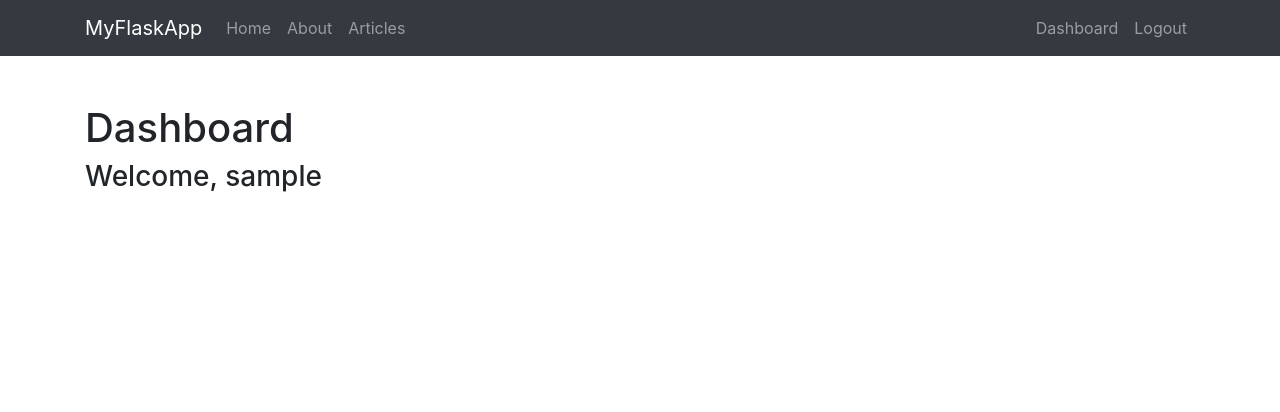
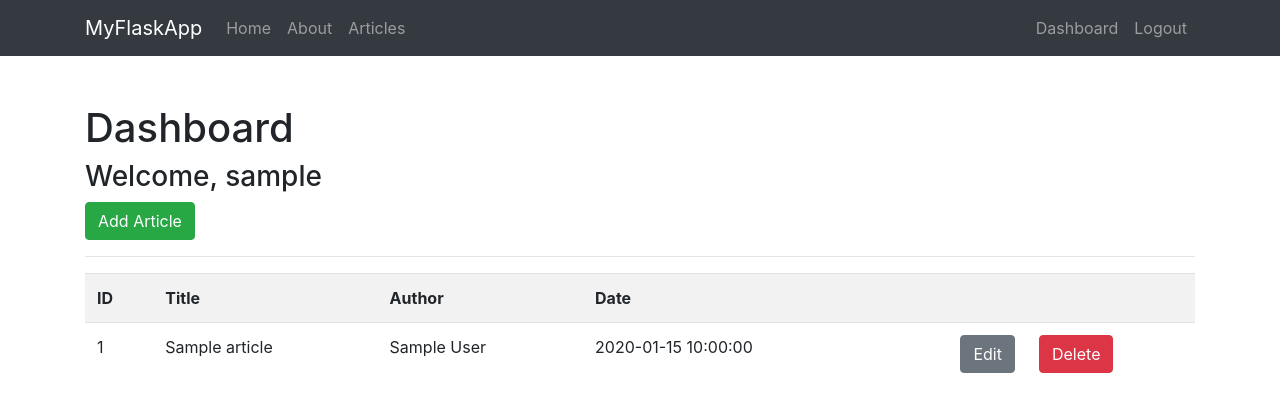
Before and after one commit to ak-py/myFlaskApp, a Flask app: page /dashboard in a window 1280 px wide. Shown: the top 412 px of the page. Run offline with Flask 2, Linux system fonts and the light colour scheme; the visitor is signed in with stand-in values (Sample User, id 1); tables that the repository leaves empty or names only in its code hold one stand-in row (values such as "Sample post"); some libraries are stand-ins or nearby versions.

Commit message:
plugged in mysql articles data instead of dummy

```diff
--- a/app.py
+++ b/app.py
@@ -1,7 +1,7 @@
 from flask import Flask, render_template, flash, redirect, url_for, session, logging, request
-from data import Articles
+# from data import Articles
 from flask_mysqldb import MySQL
-from wtforms import Form, StringField, PasswordField, validators
+from wtforms import Form, StringField, PasswordField, TextAreaField, validators
 from passlib.hash import sha256_crypt
 from mysql_config import mysql_password, mysql_username
 from functools import wraps
@@ -20,7 +20,7 @@ app.config['MYSQL_CURSORCLASS'] = 'DictCursor'
 mysql = MySQL(app)
 
 
-Articles = Articles()
+# Articles = Articles()
 
 # Index
 @app.route('/')
@@ -35,7 +35,23 @@ def about():
 # Articles
 @app.route('/articles')
 def articles():
-    return render_template('articles.html', articles=Articles)
+    # Create Cursor
+    cur = mysql.connection.cursor()
+
+    # Get articles
+    result = cur.execute("SELECT * FROM articles")
+
+    articles = cur.fetchall()
+
+    if result > 0:
+        return render_template('articles.html', articles=articles)
+    else:
+        msg = 'No Articles Found'
+        return render_template('articles.html', msg=msg)
+
+    # Close Connection
+    cur.close()
+
 
 # Article
 @app.route('/article/<string:id>/')
@@ -140,6 +156,7 @@ def is_logged_in(f):
 
 # User Logout
 @app.route('/logout')
+@is_logged_in
 def logout():
     session.clear()
     flash('You are now logged out', 'success')
@@ -149,7 +166,57 @@ def logout():
 @app.route('/dashboard')
 @is_logged_in
 def dashboard():
-    return render_template('dashboard.html')
+    # Create Cursor
+    cur = mysql.connection.cursor()
+
+    # Get articles
+    result = cur.execute("SELECT * FROM articles")
+
+    articles = cur.fetchall()
+
+    if result > 0:
+        return render_template('dashboard.html', articles=articles)
+    else:
+        msg = 'No Articles Found'
+        return render_template('dashboard.html', msg=msg)
+
+    # Close Connection
+    cur.close()
+
+
+# Article Form Class
+class ArticleForm(Form):
+    title = StringField('Title', [validators.Length(min=1, max=200)])
+    body = TextAreaField('Body', [validators.Length(min=30)])
+
+# Add Article
+@app.route('/add_article', methods=['GET', 'POST'])
+@is_logged_in
+def add_article():
+    form = ArticleForm(request.form)
+
+    if request.method == 'POST' and form.validate():
+        title = form.title.data
+        body = form.body.data
+
+        # Create Cursor
+        cur = mysql.connection.cursor()
+
+        # Execute
+        cur.execute(
+            "INSERT INTO articles(title, body, author) VALUES(%s, %s, %s)", (title, body, session['username']))
+
+        # Commit to DB
+        mysql.connection.commit()
+
+        # Close connection
+        cur.close()
+
+        flash('Article Created', 'success')
+
+        return redirect(url_for('dashboard'))
+
+    return render_template('add_article.html', form=form)
 
 
 if(__name__ == '__main__'):
--- a/templates/dashboard.html
+++ b/templates/dashboard.html
@@ -1,9 +1,36 @@
-{% extends 'layout.html' %}
-
-{% block body %}
+{% extends 'layout.html' %} {% block body %}
 
 <h1>Dashboard</h1>
-<h3>Welcome, {{session.username}}</h3>
-
+<h3>Welcome, {{ session.username }}</h3>
+<a href="/add_article" class="btn btn-success">Add Article</a>
+<hr />
+<table class="table table-striped">
+  <tr>
+    <th>ID</th>
+    <th>Title</th>
+    <th>Author</th>
+    <th>Date</th>
+    <th></th>
+    <th></th>
+  </tr>
+  {% for article in articles %}
+  <tr>
+    <td>{{ article.id }}</td>
+    <td>{{ article.title }}</td>
+    <td>{{ article.author }}</td>
+    <td>{{ article.create_date }}</td>
+    <td>
+      <a
+        href="edit_article/{{ article.id }}"
+        class="btn btn-secondary float-right"
+        >Edit</a
+      >
+    </td>
+    <td>
+      <a href="#" class="btn btn-danger">Delete</a>
+    </td>
+  </tr>
+  {% endfor %}
+</table>
 
 {% endblock %}
--- a/templates/layout.html
+++ b/templates/layout.html
@@ -20,6 +20,8 @@
     </div>
   </main>
   <script src="https://stackpath.bootstrapcdn.com/bootstrap/4.3.1/js/bootstrap.min.js"></script>
+  <script src="//cdn.ckeditor.com/4.11.3/standard/ckeditor.js"></script>
+  <script type="text/javascript">CKEDITOR.replace('editor')</script>
 </body>
 
 </html>
```
Also changed, not shown: templates/add_article.html (added, +17 -0 lines), templates/includes/temp.html (deleted, +0 -28 lines).
